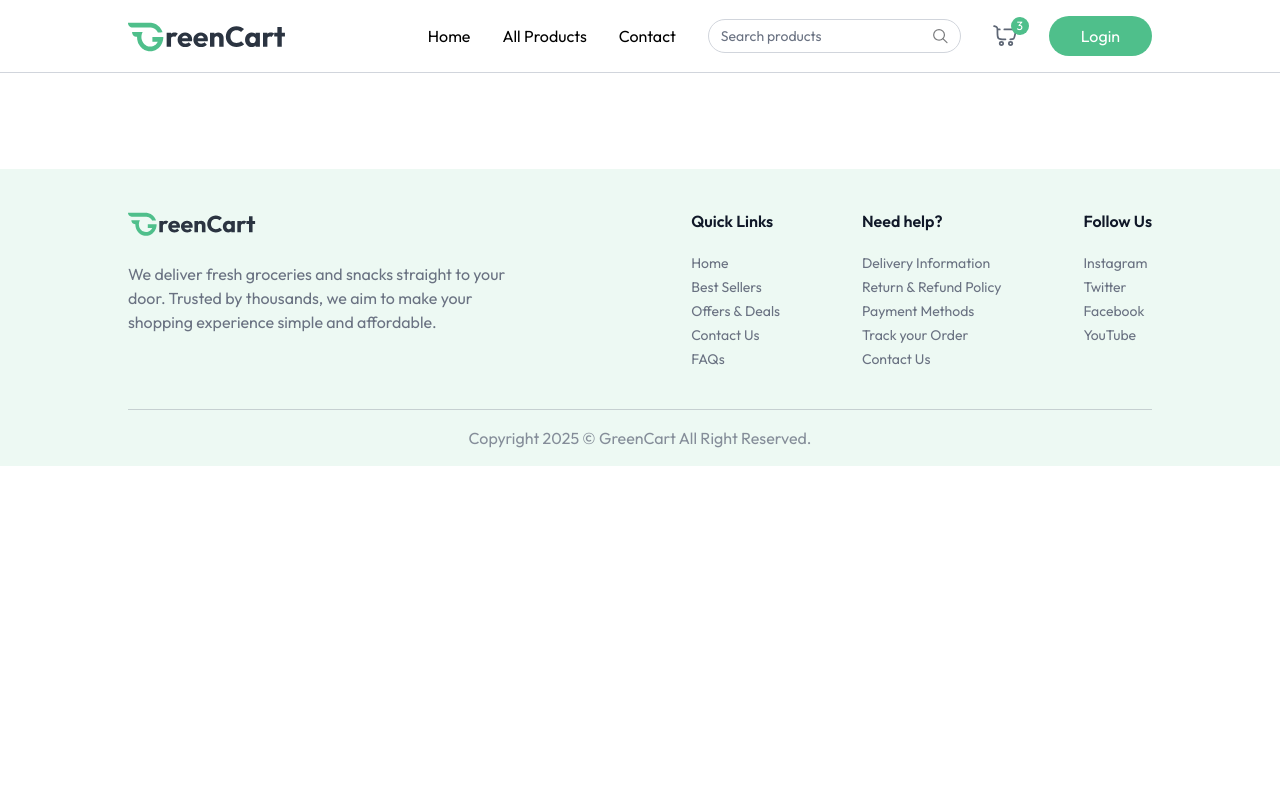
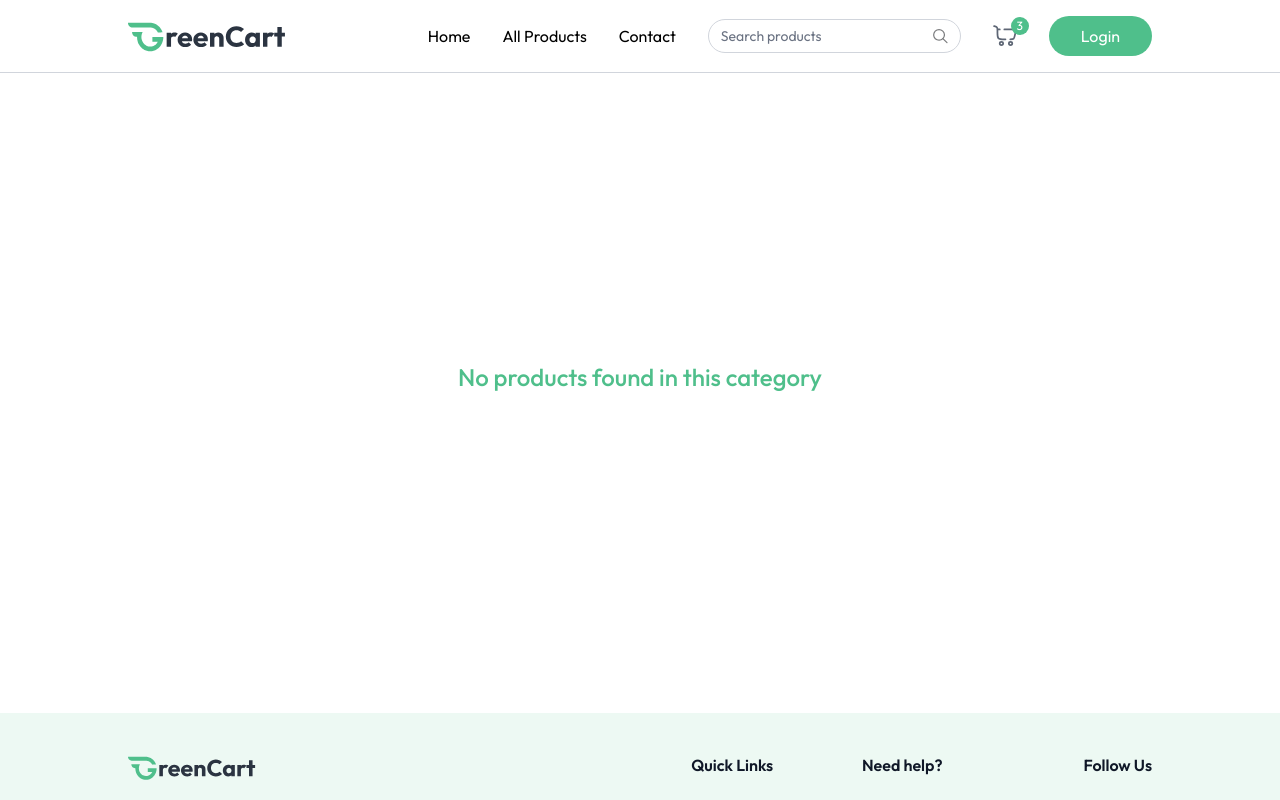
Before and after one commit to gurpreet-brar/greenCart, a React (Vite) app: page /products/1 in a window 1280 px wide. Shown: the top 800 px of the page. Built offline with nearby package versions, Linux system fonts and the light colour scheme.

Commit message:
add categories page to display products in each category

```diff
--- a/src/App.jsx
+++ b/src/App.jsx
@@ -6,6 +6,7 @@
 import { useAppContext } from "./context/AppContext";
 import Login from "./components/Login";
 import AllProducts from "./pages/AllProducts";
+import ProductCategory from "./pages/ProductCategory";
 
 function App() {
   const isSellerPath = useLocation().pathname.includes("seller");
@@ -23,6 +24,7 @@
         <Routes>
           <Route path="/" element={<Home />} />
           <Route path="/products" element={<AllProducts />} />
+          <Route path="/products/:category" element={<ProductCategory />} />
         </Routes>
       </div>
       {!isSellerPath && <Footer />}
--- a/src/assets/assets.js
+++ b/src/assets/assets.js
@@ -102,7 +102,7 @@
 
 export const categories = [
   {
-    text: "Organic veggies",
+    text: "Organic Veggies",
     path: "Vegetables",
     image: organic_vegitable_image,
     bgColor: "#FEF6DA",
--- a/src/components/ProductCard.jsx
+++ b/src/components/ProductCard.jsx
@@ -1,9 +1,7 @@
-import { useState } from "react";
 import { assets } from "../assets/assets";
 import { useAppContext } from "../context/AppContext";
 
 function ProductCard({ product }) {
-  const [count, setCount] = useState(0);
   const { currency, addToCart, removeFromCart, cartItems, navigate } =
     useAppContext();
 
--- /dev/null
+++ b/src/pages/ProductCategory.jsx
@@ -0,0 +1,45 @@
+import { useParams } from "react-router-dom";
+import { useAppContext } from "../context/AppContext";
+import { categories } from "../assets/assets";
+import ProductCard from "../components/ProductCard";
+
+function ProductCategory({}) {
+  const { products } = useAppContext();
+  const { category } = useParams();
+
+  const searchCategory = categories.find(
+    (cat) => cat.path.toLowerCase() === category
+  );
+
+  const filteredProducts = products.filter(
+    (product) => product.category.toLowerCase() === category
+  );
+
+  return (
+    <div className="mt-16">
+      {searchCategory && (
+        <div className="flex flex-col items-end w-max">
+          <p className="text-2xl font-medium">
+            {searchCategory.text.toUpperCase()}
+          </p>
+          <div className="w-16 h-0.5 bg-primary rounded-full"></div>
+        </div>
+      )}
+      {filteredProducts.length > 0 ? (
+        <div className="grid grid-cols-2 sm:grid-cols-3 md:grid-cols-4 lg:grid-cols-5 gap-3 md:gap-6 mt-6">
+          {filteredProducts.map((product) => (
+            <ProductCard key={product._id} product={product} />
+          ))}
+        </div>
+      ) : (
+        <div className="flex items-center justify-center h-[60vh]">
+          <p className="text-2xl font-medium text-primary">
+            No products found in this category
+          </p>
+        </div>
+      )}
+    </div>
+  );
+}
+
+export default ProductCategory;
```
